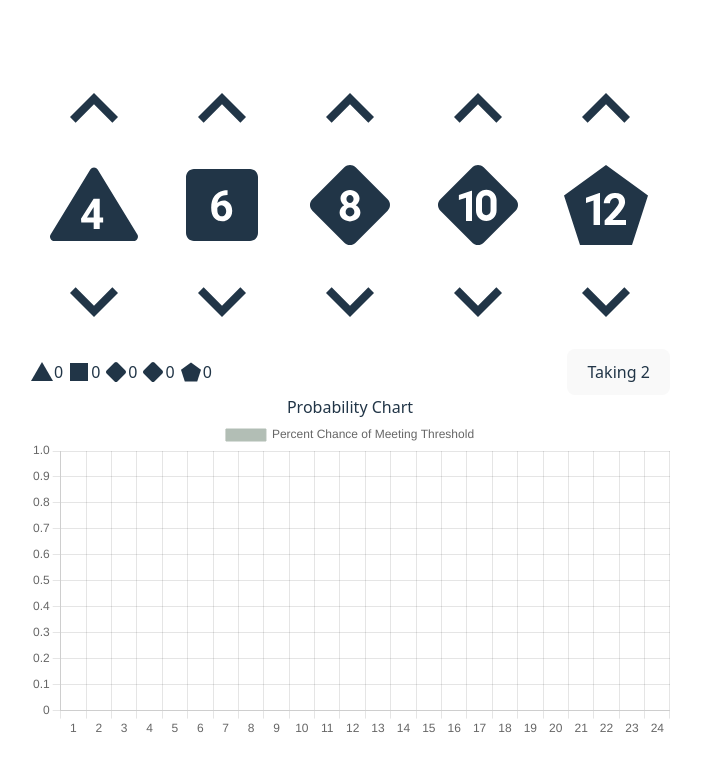
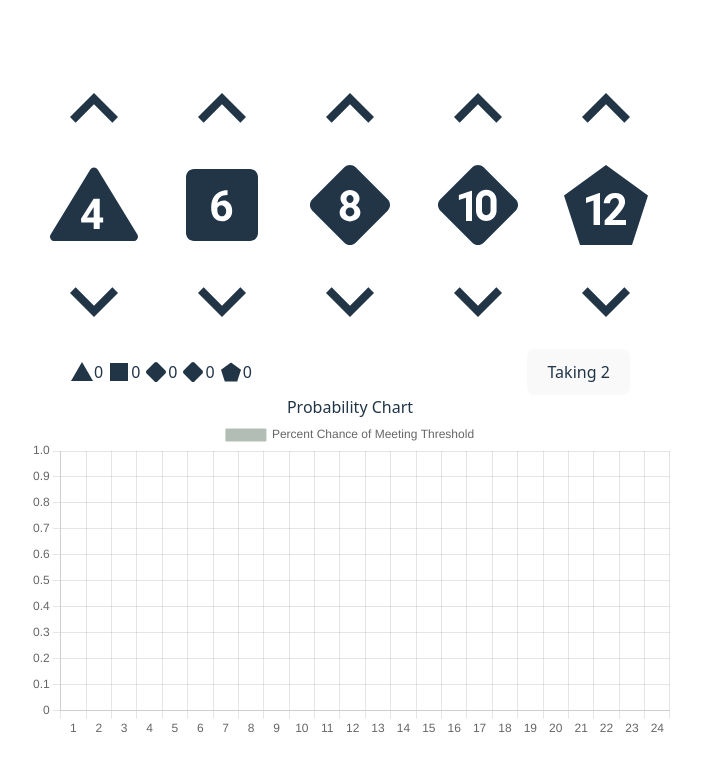
Before and after one commit to emoutrey/MarvelHeroicDicePoolVisualizer, a React (Vite) app: page / in a window 1280 px wide. Shown: the top 772 px of the page, without its empty margins (290-991 px from the left). Built offline with nearby package versions, Linux system fonts and the light colour scheme.

Commit message:
Added react-switch package

```diff
--- a/package.json
+++ b/package.json
@@ -15,7 +15,8 @@
     "chart.js": "^4.5.0",
     "react": "^19.1.1",
     "react-chartjs-2": "^5.3.0",
-    "react-dom": "^19.1.1"
+    "react-dom": "^19.1.1",
+    "react-switch": "^7.1.0"
   },
   "devDependencies": {
     "@eslint/js": "^9.36.0",
--- a/src/DiceController.tsx
+++ b/src/DiceController.tsx
@@ -2,6 +2,10 @@ import { useContext } from 'react';
 import { Context } from './App';
 import DieController from './DieController'
 import DicePool from './DicePool';
+
+//I don't like calling things on the frontend 'controllers'
+//But that is what it does technically
+//When I think of something better I'll change it again
 
 function DiceController() {
     const {d4, setD4, d6, setD6, d8, setD8, d10, setD10, d12, setD12, take2, setTake2} = useContext<any>(Context);
@@ -42,9 +46,13 @@ function DiceController() {
                 />
             </div>
             <div className="flex flex-row justify-between items-center">
-                <DicePool />
-                {/* Make this a slider? */}
-                <button onClick={() => setTake2(!take2)}>{take2 ? 'Taking 2' : 'Taking 3'}</button>
+                <div className="pl-10">
+                    <DicePool />
+                </div>
+                <div className="pr-10">
+                    {/* This is going to be a switch/toggle once I figure out what package to use */}
+                    <button onClick={() => setTake2(!take2)}>{take2 ? 'Taking 2' : 'Taking 3'}</button>
+                </div>
             </div>
         </div>
     );
--- a/src/index.css
+++ b/src/index.css
@@ -3,7 +3,7 @@
 #root {
   max-width: 1280px;
   margin: 0 auto;
-  padding: 2rem;
+  padding: 0 2rem;
   text-align: center;
 }
 
```
Also changed, not shown: 1 other file (tests, documents, lock files or other folders).
